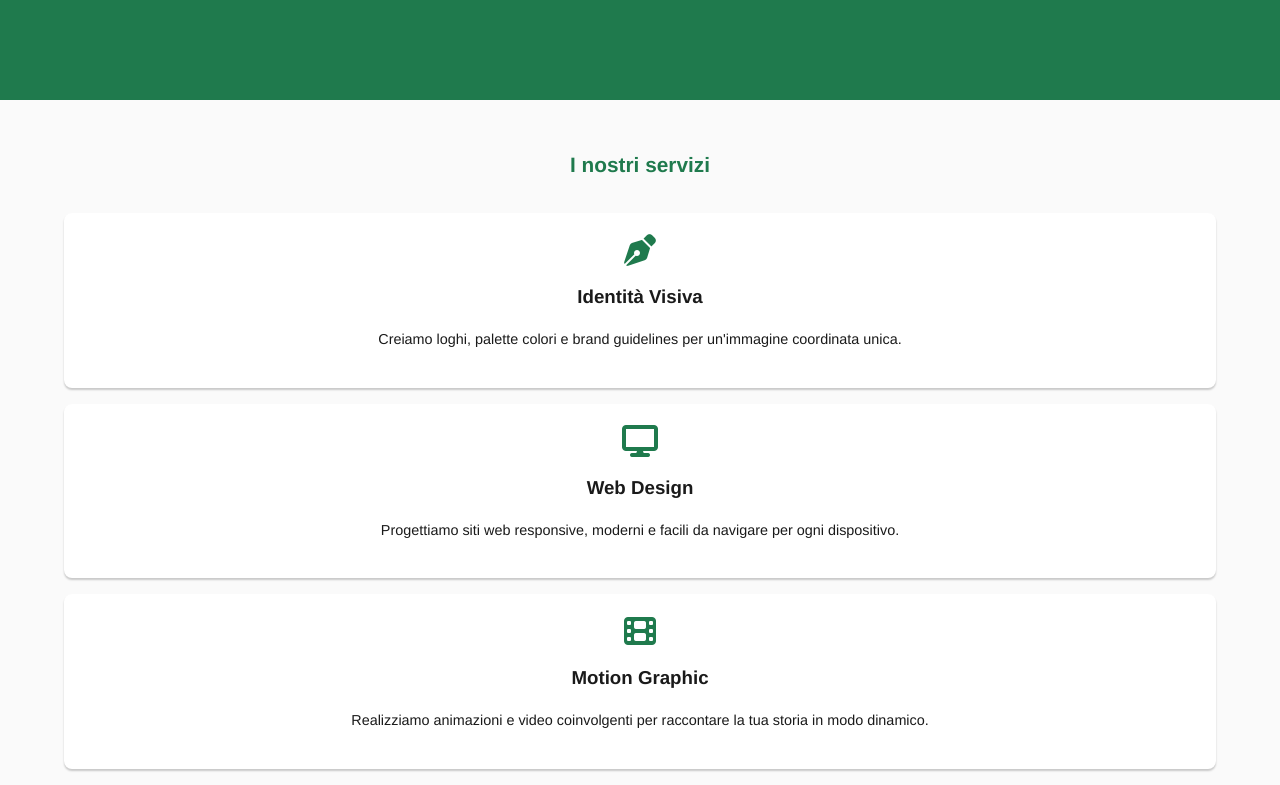
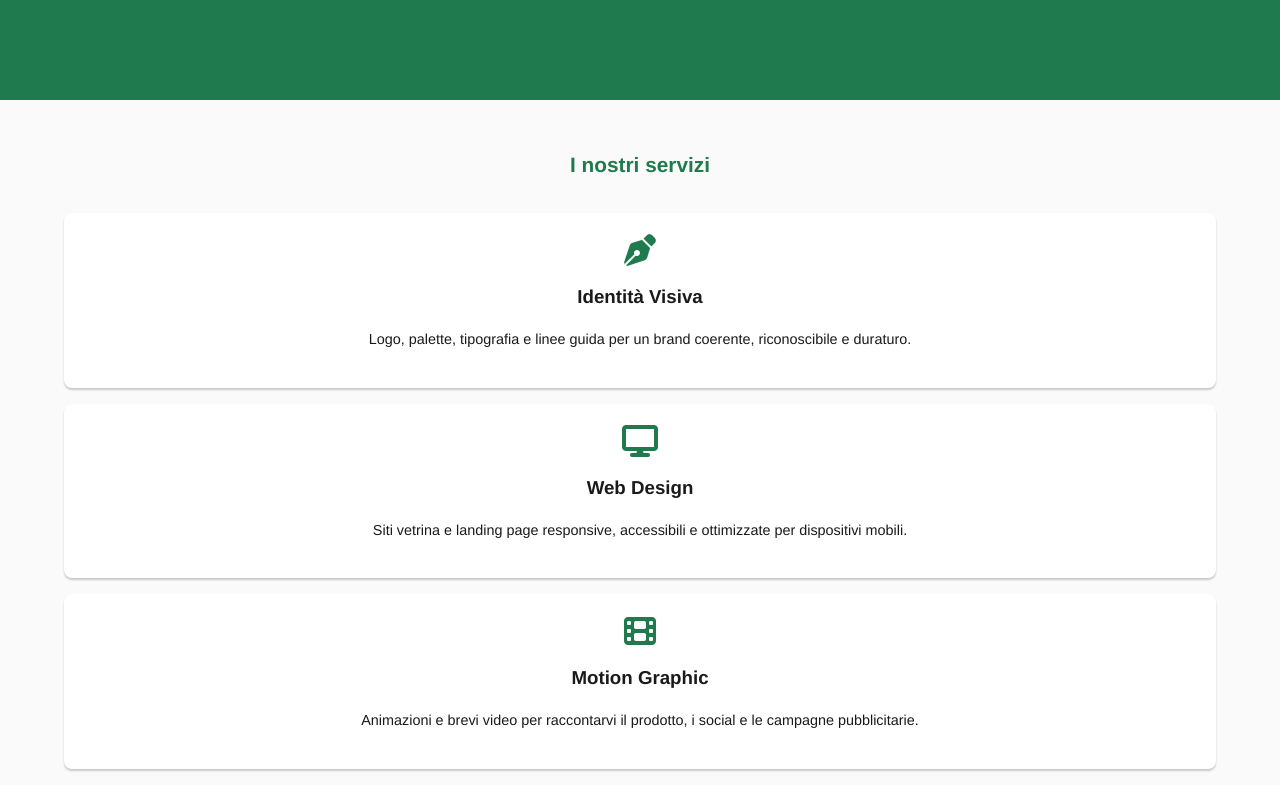
Before and after one commit to marcocozma97/progetto-settimana-5, a plain HTML site: page index.html in a window 1280 px wide. Shown: the part 400-1185 px from the top of the page. Drawn offline with Linux system fonts and the light colour scheme.

Commit message:
fine card

```diff
--- a/assets/css/style.css
+++ b/assets/css/style.css
@@ -112,6 +112,7 @@ nav ul li {
 .service-card {
   background-color: white;
   border-radius: 8px;
+  padding-top: 1rem;
   padding: 1.3rem;
   text-align: center;
   box-shadow: 0 2px 2px rgba(0,0,0,0.2);
--- a/index.html
+++ b/index.html
@@ -44,19 +44,19 @@
       <div class="service-card">
         <i class="fa-solid fa-pen-nib"></i>
         <h3>Identità Visiva</h3>
-        <p>Creiamo loghi, palette colori e brand guidelines per un'immagine coordinata unica.</p>
+        <p>Logo, palette, tipografia e linee guida per un brand coerente, riconoscibile e duraturo.</p>
       </div>
 
       <div class="service-card">
         <i class="fa-solid fa-display"></i>
         <h3>Web Design</h3>
-        <p>Progettiamo siti web responsive, moderni e facili da navigare per ogni dispositivo.</p>
+        <p>Siti vetrina e landing page responsive, accessibili e ottimizzate per dispositivi mobili.</p>
       </div>
 
       <div class="service-card">
         <i class="fa-solid fa-film"></i>
         <h3>Motion Graphic</h3>
-        <p>Realizziamo animazioni e video coinvolgenti per raccontare la tua storia in modo dinamico.</p>
+        <p>Animazioni e brevi video per raccontarvi il prodotto, i social e le campagne pubblicitarie.</p>
       </div>
 
     </section>
```
